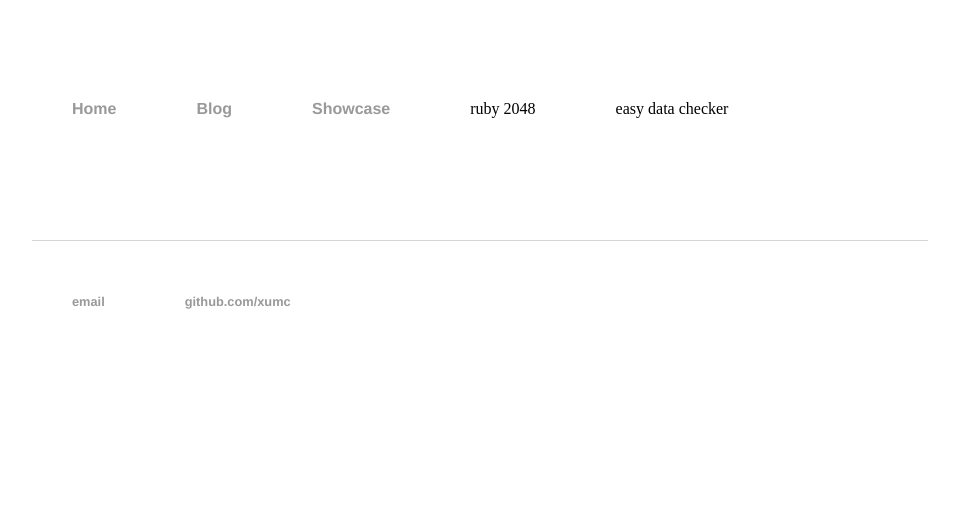
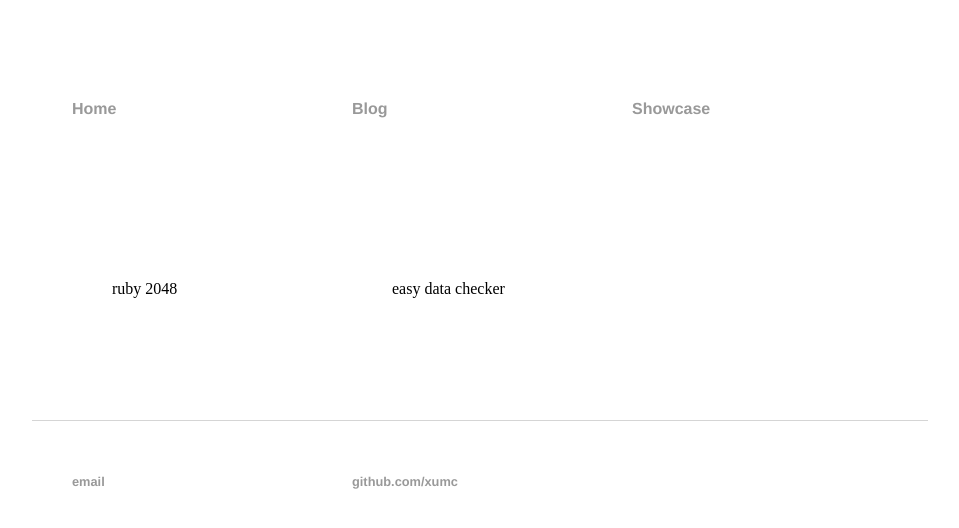
Before and after one commit to xumc/xumc.github.io, a Jekyll site: the page built from showcase/index.html, in a window 1280 px wide. Shown: the top 528 px of the page, without its empty margins (160-1119 px from the left). Built offline with Jekyll 4.4.1, drawn with Linux system fonts in a browser that asks for light colours.

Commit message:
add showcase

```diff
--- a/showcase/index.html
+++ b/showcase/index.html
@@ -3,12 +3,15 @@ layout: default
 title: Mincai Xu's Showcases
 ---
 <style>
+    ul {
+        list-style: none;
+    }
+
     ul li {
-        widht: 200px;
+        width: 200px;
         height: 100px;
         margin: 20px;
         padding: 20px;
-        list-style: none;
         float: left;
     }
 </style>
```
